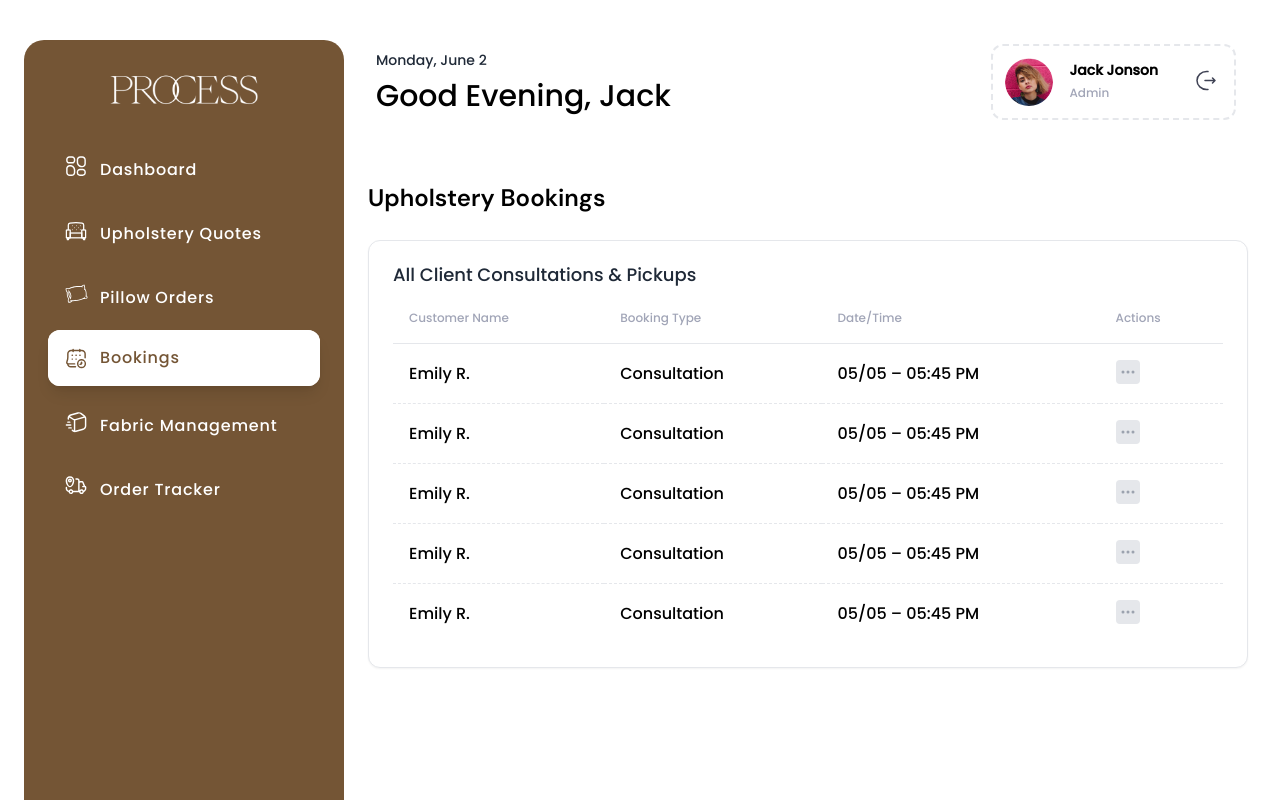
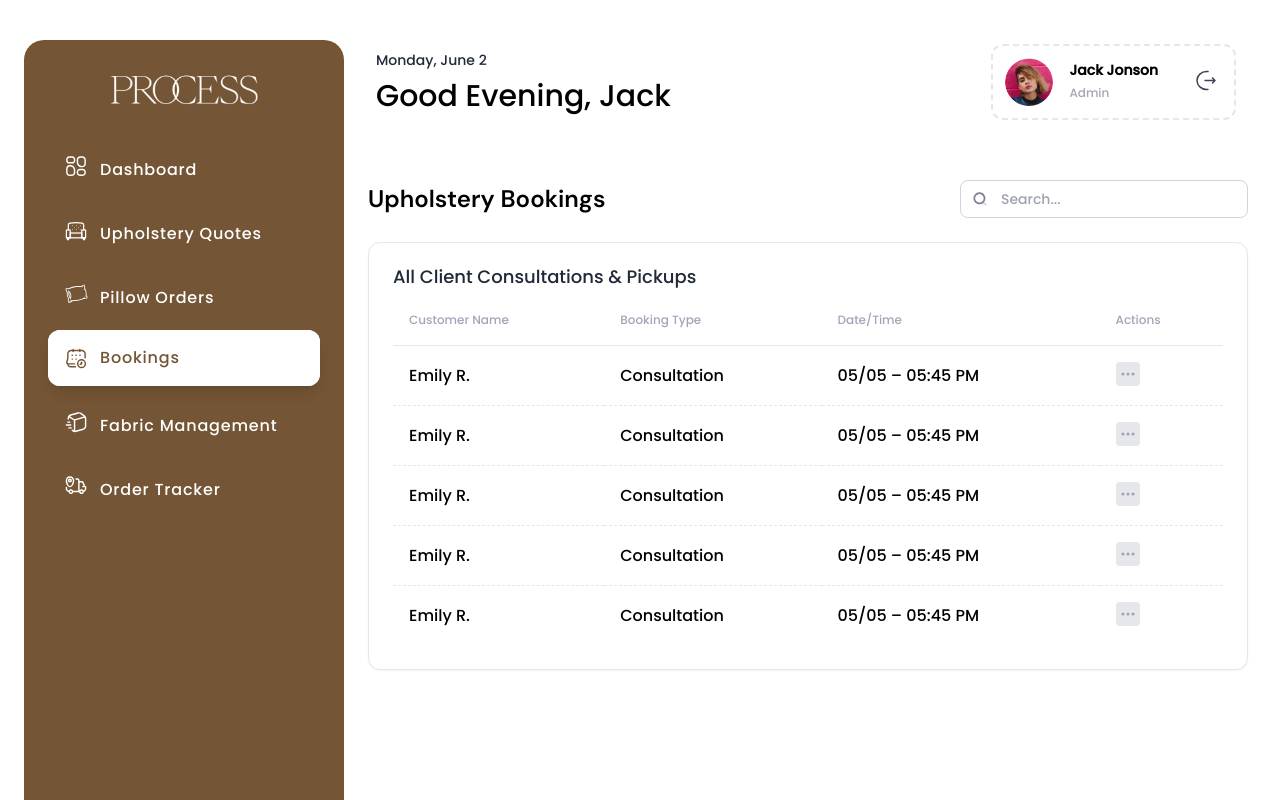
Before and after one commit to Aqib-Dev-webrange/craftqueue-admin-v1, a Next.js app: page /admin/bookings in a window 1280 px wide. Built offline with nearby package versions, Linux system fonts and the light colour scheme.

Commit message:
fix the error in the booking

```diff
--- a/src/app/admin/bookings/page.tsx
+++ b/src/app/admin/bookings/page.tsx
@@ -18,6 +18,17 @@ const bookings: Booking[] = [
   { customer: "Emily R.", type: "Consultation", datetime: "05/05 – 05:45 PM" },
 ];
 
+// Move these functions outside of the component or use different names
+const handleEditBooking = (row: Booking) => {
+  console.log("Edit booking:", row);
+  // Implement your edit logic here
+};
+
+const handleClearBooking = (row: Booking) => {
+  console.log("Clear booking:", row);
+  // Implement your clear logic here
+};
+
 const bookingsColumns: Column<Booking>[] = [
   { header: "Customer Name", accessor: "customer" },
   { header: "Booking Type", accessor: "type" },
@@ -26,27 +37,15 @@ const bookingsColumns: Column<Booking>[] = [
     header: "Actions",
     accessor: (row) => (
       <ActionDropdown
-            onEdit={() => handleEdit(row)}
-            onClear={() => handleClear(row)}
+        onEdit={() => handleEditBooking(row)}
+        onClear={() => handleClearBooking(row)}
       />
     ),
   },
 ];
 
-const handleEdit = (row: Booking) => {
-  console.log("Edit booking:", row);
-  // Implement your edit logic here
-}
-
-const handleClear = (row: Booking) => {
-  console.log("Clear booking:", row);
-  // Implement your clear logic here
-};
-
-export default function BookingsPage({ show }: { show: boolean }) {
+export default function BookingsPage({ show = true }: { show: boolean }) {
   const [search, setSearch] = useState("");
-  // If show is false, we can skip rendering the search input
-
 
   // Generate suggestions from existing data
   const searchSuggestions = [
@@ -73,7 +72,8 @@ export default function BookingsPage({ show }: { show: boolean }) {
     // You can add additional search logic here if needed
   };
 
-  const handleClear = () => {
+  const handleClearSearch = () => {
+    setSearch("");
     console.log("Search cleared");
   };
 
@@ -81,15 +81,14 @@ export default function BookingsPage({ show }: { show: boolean }) {
     <div className="container mx-auto p-2">
       <div className="flex flex-col sm:flex-row sm:justify-between sm:items-center gap-4 py-2">
         <h1 className="text-[24px] font-dmSans font-semibold">Upholstery Bookings</h1>
-        {
-          show && (
+        {show && (
           <div className="w-full sm:w-72">
             <SearchInput
               placeholder="Search..."
               value={search}
               onChange={setSearch}
               onSearch={handleSearch}
-            onClear={handleClear}
+              onClear={handleClearSearch}
               suggestions={searchSuggestions}
               onSuggestionClick={setSearch}
               size="sm"
@@ -97,13 +96,10 @@ export default function BookingsPage({ show }: { show: boolean }) {
               className="w-full"
             />
           </div>
-          )
-        }
-
+        )}
       </div>
 
       <div className="mt-4">
-
         <TableView
           listTitle="All Client Consultations & Pickups"
           columns={bookingsColumns}
```
Lines whose indentation alone changed are shown as unchanged.
